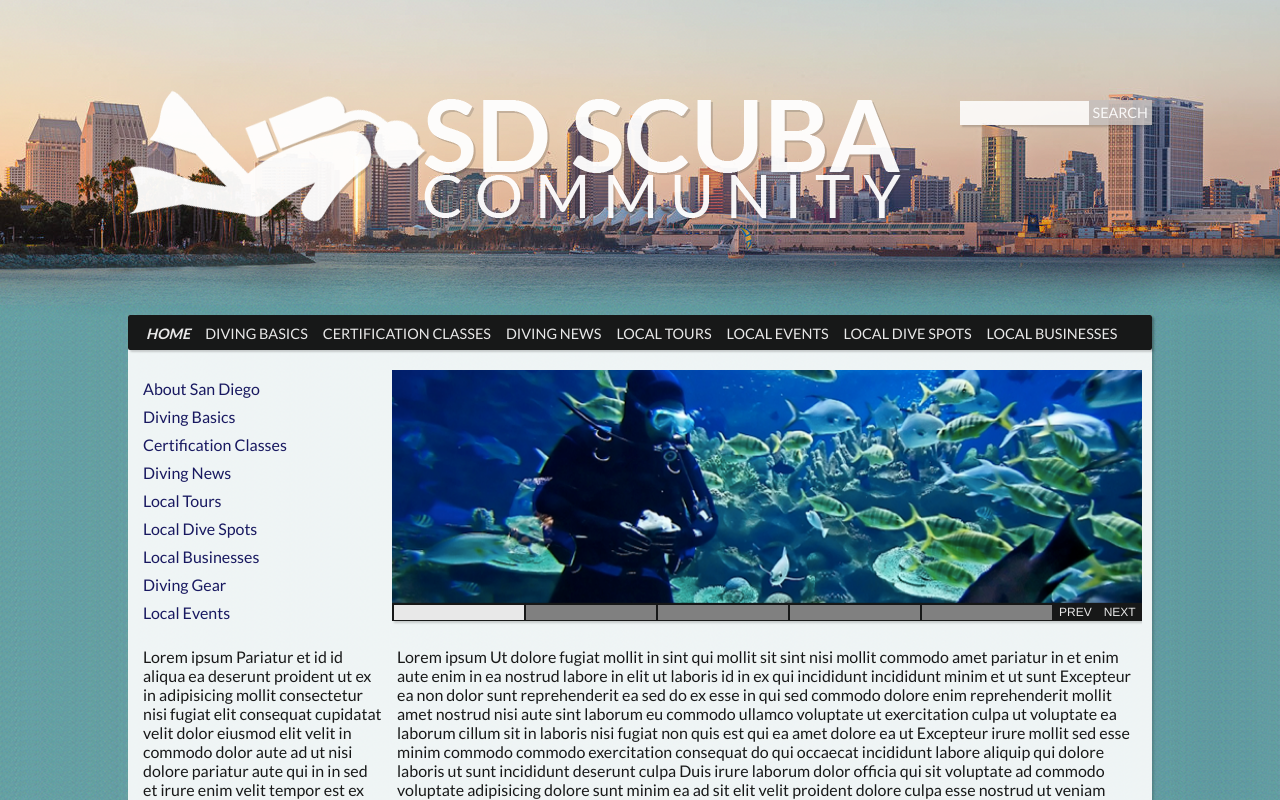
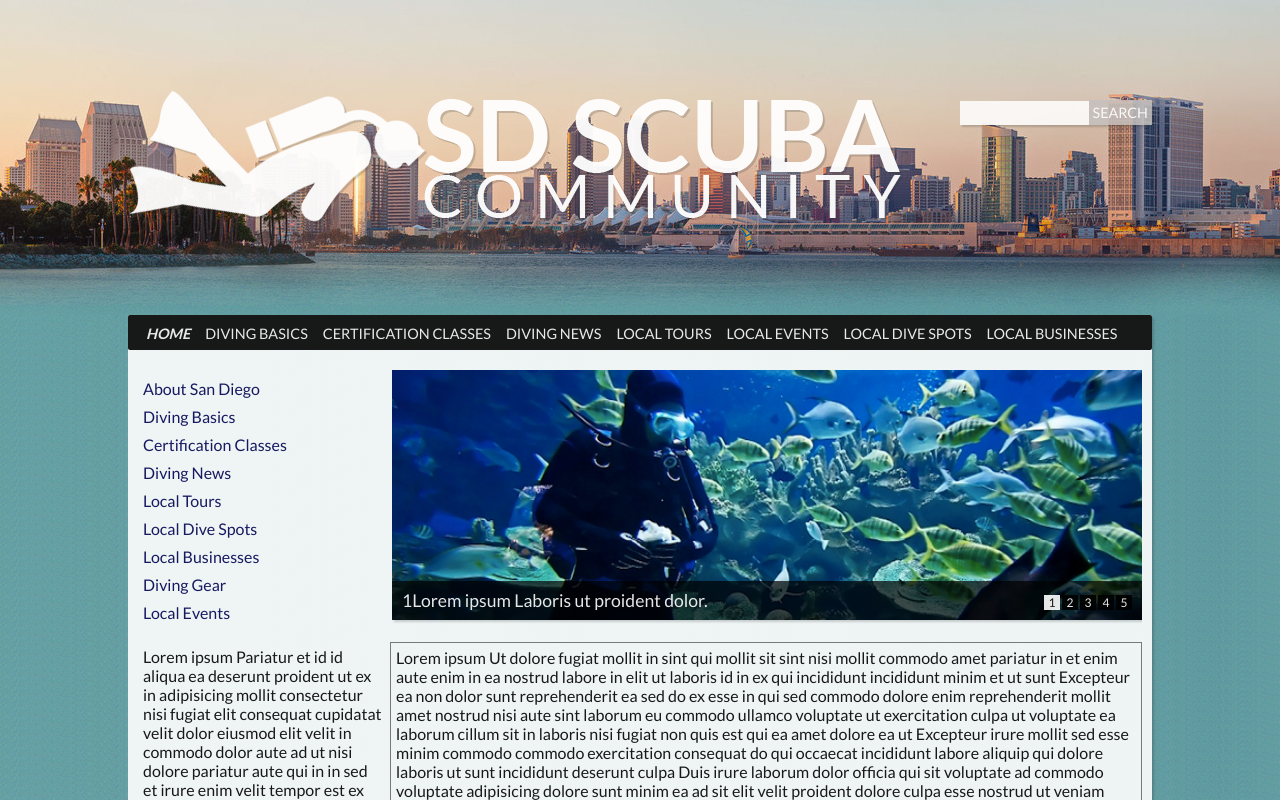
Before and after one commit to niklasrogers/187A, a plain HTML site: page index.html in a window 1280 px wide. Shown: the top 800 px of the page. Drawn offline with Linux system fonts and the light colour scheme.

Commit message:
030814 0409PM
Changed the carousel

```diff
--- a/css/stylesheet_b.css
+++ b/css/stylesheet_b.css
@@ -174,7 +174,7 @@ body{
               /*background:rgba(159,128,120,.7);*/
               background:rgba(0,0,0,.9);
               border-radius:2px;
-              box-shadow:2px 2px 2px rgba(37,37,37,.2);
+              /*box-shadow:2px 2px 2px rgba(37,37,37,.2);*/
           }
 
           #navigation ul{
@@ -208,7 +208,7 @@ body{
 
           #nav{
                width:100%;
-               min-width:1024px;
+               min-width:1004px;
           }
 
           /*Dropdown*/
@@ -240,18 +240,18 @@ body{
                }
 
                #navigation ul li a:hover {
-                    z-index:10;
+                    /*z-index:10;*/
                }
 
                #navigation ul li:hover {
-                    background:rgba(255,255,255,.2);
+                    background:rgba(0,0,0,.9);
                     z-index:10;
                     border-radius:2px;
-                    padding-bottom:9px;
+                    padding-bottom:7px;
                }
 
                #navigation ul li ul li:hover {
-                    background:rgba(255,255,255,.2);
+                    background:rgba(0,0,0,.9);
                     border-radius:2px;
                     z-index:10;
                }
@@ -337,31 +337,121 @@ body{
                          float:right;
                          display:block;
                          overflow:hidden;
-                         /*background:rgba(94,152,159,.9);*/
-                         /*background:rgba(39,109,113,.9);*/
-                         background:rgba(0,0,0,.9);
-                         /*background:rgba(159,128,120,.9);*/
+                         background-color:rgba(0,0,0,.9);
                     }
 
                     #carouselbg a:hover{
                          opacity:1;
                     }
 
-                    #owl-demo .item img{
-                         display:block;
-                         width:100%;
-                         height:auto;
-                    }
+                    /*Pure CSS Slider*/
+                         #css3-slider {
+                           margin:0 auto;
+                           padding:0px 0px;
+                           width:750px;
+                           height:250px;
+                           position:relative;
+                         }
 
-                    /*#owl-headline-tabs{
-                         display:block;
-                         position:relative;
-                         width:125px;
-                         height:25px;
-                         left:5px;
-                         top:-55px;
-                    }*/
+                         #css3-slider li {
+                           list-style:none;
+                           margin:0px 0px;
+                           padding:0px 0px;
+                         }
 
+                         /* Navigation */
+                         #css3-slider li input + label {
+                           position:absolute;
+                           bottom:5px;
+                           right:82px;
+                           z-index:999;
+                           font-size:75%;
+                           background:rgba(0,0,0,.9);
+                           color:rgba(255,255,255,.9);
+                           margin:5px 0px;
+                           padding:0px 0px;
+                           width:16px;
+                           text-align:center;
+                           cursor:pointer;
+                         }
+
+                         #css3-slider li:nth-child(2) label {right:64px;}
+                         #css3-slider li:nth-child(3) label {right:46px;}
+                         #css3-slider li:nth-child(4) label {right:28px;}
+                         #css3-slider li:nth-child(5) label {right:10px;}
+
+                         /* Images */
+                         #css3-slider li img {
+                           border:none;
+                           outline:none;
+                           position:absolute;
+                           top:50%;
+                           left:50%;
+                           width:0px;
+                           height:0px;
+                           visibility:hidden;
+                           opacity:0;
+                           -webkit-transition: opacity 1s ease-in;
+                           -moz-transition: opacity 1s ease-in;
+                           -o-transition: opacity 1s ease-in;
+                           -ms-transition: opacity 1s ease-in;
+                           transition: opacity 1s ease-in;
+                         }
+
+                         /* Captions */
+                         #css3-slider a {
+                           text-decoration:none !important;
+                         }
+
+                         #css3-slider li a span {
+                           cursor:default;
+                           display:block;
+                           position:absolute;
+                           right:0px;
+                           bottom:0px;
+                           left:0px;
+                           background:rgba(0,0,0,.7);
+                           font-size:110%;
+                           line-height:110%;
+                           color:rgba(255,255,255,.9);
+                           padding:10px 10px;
+                           text-align:left;
+                           opacity:0;
+                           -webkit-transition:all 1s ease-in-out;
+                           -moz-transition:all 1s ease-in-out;
+                           -ms-transition:all 1s ease-in-out;
+                           -o-transition:all 1s ease-in-out;
+                           transition:all 1s ease-in-out;
+                         }
+
+                         /* Active navigation */
+                         #css3-slider li input:checked + label {
+                           background:rgba(255,255,255,.9);
+                           color:rgba(0,0,0,.9);
+                         }
+
+                         /* Show the image with transition */
+                         #css3-slider li input:checked ~ img,
+                         #css3-slider li input:checked ~ a img {
+                           top:0%;
+                           left:0%;
+                           width:750px;
+                           height:250px;
+                           visibility:visible;
+                           opacity:1;
+                           z-index:7;
+                         }
+
+                         /* Show the caption with fade effect */
+                         #css3-slider li input:checked ~ a span {
+                           opacity:1;
+                           z-index:8;
+                         }
+
+                         /* Hide the radio */
+                         #css3-slider input {
+                           display:none;
+                         }
           /*Row 2*/
                .row2{
                     width:1004px;
@@ -381,7 +471,7 @@ body{
 
                #row2column2{
                     width:750px;
-                    /*border:1px solid rgba(0,0,0,.5);*/
+                    border:1px solid rgba(0,0,0,.5);
                     float:right;
                     display:block;
                     overflow:hidden;
--- a/index.html
+++ b/index.html
@@ -147,30 +147,49 @@
 
                                    <div id="row1column2">
                                         <div id="carouselbg">
-                                               <div id="owl-demo" class="owl-carousel owl-theme">
-                                                    <div class="item"><a href="link.html"><img src="image/Scubadiving.png" /></a></div>
-                                                    <div class="item"><a href="link.html"><img src="image/underwater.jpg" /></a></div>
-                                                    <div class="item"><a href="link.html"><img src="image/D270Bo5.jpg" /></a></div>
-                                                    <div class="item"><a href="link.html"><img src="image/dsc01886.png" /></a></div>
-                                                    <div class="item"><a href="link.html"><img src="image/gal-scuba-dog-02.png" /></a></div>
-                                               </div>
-                                               <!-- <div id="owl-headline-tabs">
-                                                  <div class="tab1">Learn to Dive</div>
-                                                  <div class="tab2">Local Hotspots</div>
-                                                  <div class="tab3">Go on a Tour</div>
-                                                  <div class="tab4">Get Certified</div>
-                                                  <div class="tab5">Diving Basics</div>
-                                               </div> -->
-                                               <script>
-                                                    $(document).ready(function() {
-                                                        var owl = $("#owl-demo");
-                                                        owl.owlCarousel({
-                                                        navigation : true, //commented to hide the PREV and NEXT buttons
-                                                        singleItem : true,
-                                                        transitionStyle : "fade"
-                                                        });
-                                                    });
-                                              </script>
+                                              <!-- Pure CSS Slider     -->
+                                                    <ul id="css3-slider">
+                                                      <li>
+                                                        <input type="radio" id="s1" name="num" checked="true" />
+                                                        <label for="s1">1</label>
+                                                        <a href="javascript:void(0);">
+                                                          <img src="image/Scubadiving.png" />
+                                                          <span>1Lorem ipsum Laboris ut proident dolor.</span>
+                                                        </a>
+                                                      </li>
+                                                      <li>
+                                                        <input type="radio" id="s2" name="num" />
+                                                        <label for="s2">2</label>
+                                                        <a href="javascript:void(0);">
+                                                          <img src="image/underwater.jpg" />
+                                                          <span>2Lorem ipsum Laboris ut proident dolor.</span>
+                                                        </a>
+                                                      </li>
+                                                      <li>
+                                                        <input type="radio" id="s3" name="num" />
+                                                        <label for="s3">3</label>
+                                                        <a href="javascript:void(0);">
+                                                          <img src="image/D270Bo5.jpg" />
+                                                          <span>3Lorem ipsum Laboris ut proident dolor.</span>
+                                                        </a>
+                                                      </li>
+                                                      <li>
+                                                        <input type="radio" id="s4" name="num" />
+                                                        <label for="s4">4</label>
+                                                        <a href="javascript:void(0);">
+                                                          <img src="image/dsc01886.png" />
+                                                          <span>4Lorem ipsum Laboris ut proident dolor.</span>
+                                                        </a>
+                                                      </li>
+                                                      <li>
+                                                        <input type="radio" id="s5" name="num" />
+                                                        <label for="s5">5</label>
+                                                        <a href="javascript:void(0);">
+                                                          <img src="image/gal-scuba-dog-02.png" />
+                                                          <span>5Lorem ipsum Laboris ut proident dolor.</span>
+                                                        </a>
+                                                      </li>
+                                                    </ul>
                                         </div>
                                    </div>
                               </div>
```
